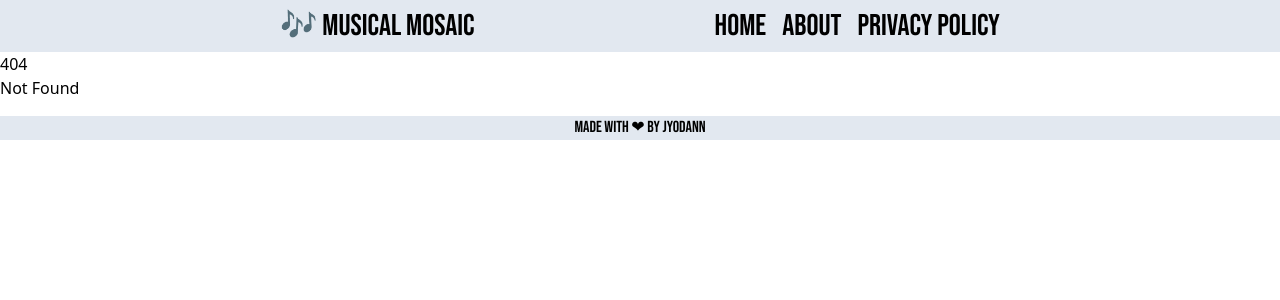
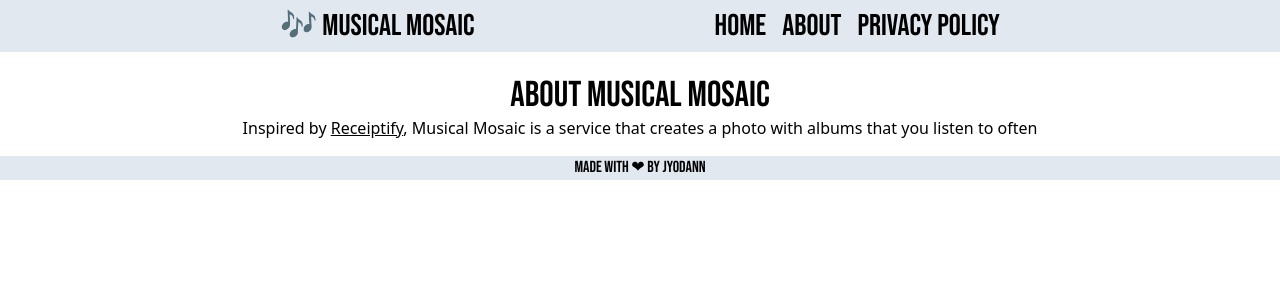
Before and after one commit to Jyodann/musical-mosaic, a SvelteKit app in the folder frontend/: page /about in a window 1280 px wide. Before the commit this address had no page. Shown: the top 300 px of the page. Built offline with nearby package versions, Linux system fonts and the light colour scheme.

Commit message:
Added About Page

```diff
--- /dev/null
+++ b/frontend/src/routes/about/+page.svelte
@@ -0,0 +1,10 @@
+<script>
+
+</script>
+
+<div class="flex flex-col place-items-center">
+
+    <p class="font-bebas text-4xl pt-6">About Musical Mosaic</p>
+    <p>Inspired by <a href="https://receiptify.herokuapp.com/index.html" class="underline">Receiptify</a>, Musical Mosaic is a service that creates a photo with albums that you listen to often</p>
+
+</div>
```
